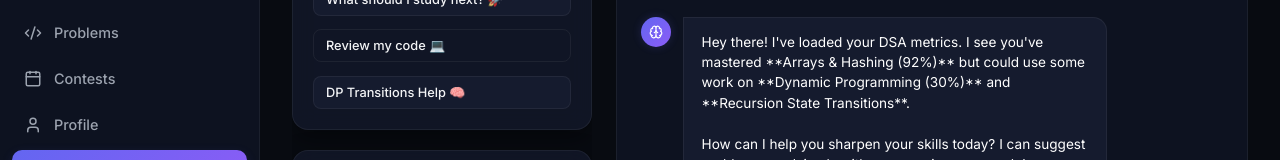
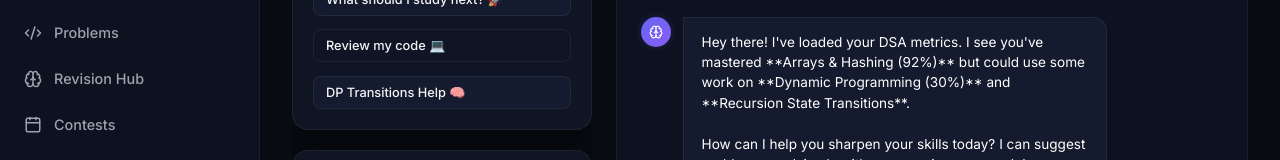
Before and after one commit to The-Error-Comapany/AlgoMentor, a Next.js app: page /mentor in a window 1280 px wide. Shown: the part 176-336 px from the top of the page. Built offline with nearby package versions, Linux system fonts and the light colour scheme; no server answers; sample sign-in values are in the browser's storage.

Commit message:
Dashboard Changes

```diff
--- a/src/components/DashboardLayout.js
+++ b/src/components/DashboardLayout.js
@@ -151,6 +151,9 @@ function DashboardLayout({ children }) {
     switch (pathname) {
       case "/dashboard": return "Dashboard";
       case "/problems": return "Problem Library";
+      case "/revision": return "Revision Hub";
+      case "/revision/session": return "Review Session";
+      case "/revision/analytics": return "Topic Revision Analytics";
       case "/contests": return "Contest Calendar";
       case "/mentor": return "AI Mentor Chat";
       case "/profile": return "Analytics Profile";
@@ -163,6 +166,7 @@ function DashboardLayout({ children }) {
   const menuItems = [
     { name: "Dashboard", path: "/dashboard", icon: <LayoutDashboard size={18} /> },
     { name: "Problems", path: "/problems", icon: <Code2 size={18} /> },
+    { name: "Revision Hub", path: "/revision", icon: <Brain size={18} /> },
     { name: "Contests", path: "/contests", icon: <Calendar size={18} /> },
     { name: "Profile", path: "/profile", icon: <User size={18} /> },
     { name: "Mentor", path: "/mentor", icon: <MessageSquareCode size={18} /> },
```
